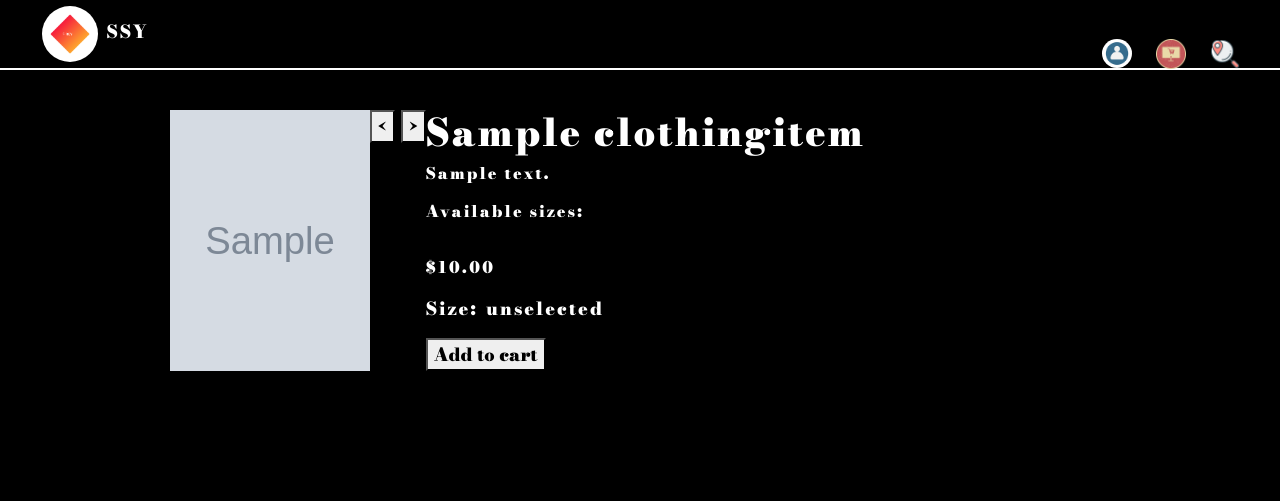
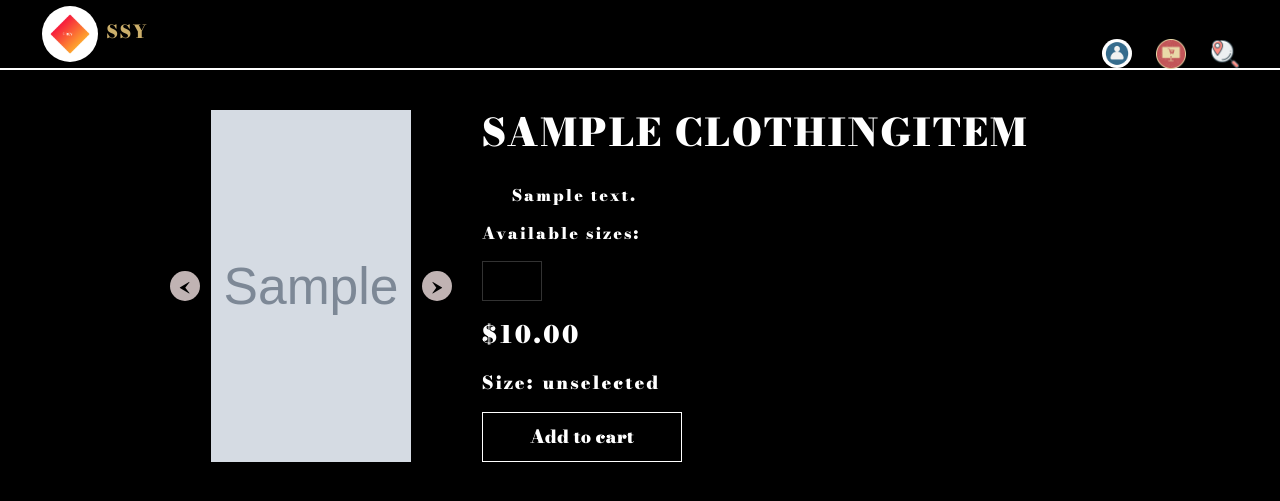
Before and after one commit to gitsergeev-SY/django_rev, a Django app: a page that uses main/templates/main/base.html in a window 1280 px wide. Shown: the top 501 px of the page. Run offline with Django 5.2, Linux system fonts and the light colour scheme; tables that the repository leaves empty hold one stand-in row (values such as "Sample post"); grey boxes marked "Sample" are stand-in pictures; some libraries are stand-ins or nearby versions.

Commit message:
поправили catalog

```diff
--- a/main/static/main/css/base.css
+++ b/main/static/main/css/base.css
@@ -227,3 +227,79 @@ input[type="number"]::-webkit-outer-spin-button {
 .card-info {
   padding-top: 20px;
 }
+/* detail */
+
+.detail-img {
+  position: relative;
+  display: flex;
+  justify-content: center;
+  width: 30%;
+  max-height: 800px;
+}
+
+.image-nav {
+  position: absolute;
+  top: 50%;
+  transform: translateY(-50%);
+  width: 100%;
+}
+.prev-btn,
+.next-btn {
+  background-color: #c0b3b3;
+  width: 30px;
+  height: 30px;
+  border-radius: 50%;
+  color: #000;
+  border: none;
+  font-size: 24px;
+  cursor: pointer;
+  padding: 0;
+}
+
+.detail-description {
+  margin-left: 30px;
+}
+.item-desc {
+  font-size: 22px;
+  max-width: 700px;
+  margin-top: 30px;
+  margin-left: 30px;
+}
+
+.sizes-list {
+  padding: 0;
+}
+
+.size-name {
+  width: 60px;
+  height: 40px;
+  background-color: #000;
+  border: 1px solid #323232;
+  transition: all 0.3s ease;
+  color: #fff;
+}
+
+.detail-price {
+  font-size: 24px;
+}
+
+.default-btn {
+  width: 200px;
+  height: 50px;
+  display: flex;
+  justify-content: center;
+  align-items: center;
+  background-color: #000;
+  color: #fff;
+  border: 1px solid #fff;
+  transition: all 0.4s ease;
+}
+.default-btn:hover {
+  opacity: 0.7;
+}
+.detail-selected {
+  border: 1px solid #fff;
+}
+.card-on-catalog {
+  color: #fff;
+}
--- a/main/templates/main/base.html
+++ b/main/templates/main/base.html
@@ -16,10 +16,10 @@
   </head>
   <body>
     <header class="header sticky-top d-flex align-items-center">
-      <div class="header-logo">
+      <a class="header-logo" href="{% url 'main:catalog' %}">
         <img src="{% static 'main/img/rev.png' %}" alt="" width="60" style="border-radius: 50%; border: solid 2px #000;" />
         <span>SSY</span>
-      </div>
+      </a>
       {% comment %} <div class="search">
         <form class="search_form" action="" id="search-form" style="display: none;"></form>
         <input type="text" name="q" class="form_input" placeholder="Search" />
--- a/main/templates/main/product/detail.html
+++ b/main/templates/main/product/detail.html
@@ -11,15 +11,15 @@
       {% for image in clothing_item.images.all %}
         <img src="{{ image.image.url }}" style="display: none;" class="detail-image" alt="{{ clothing_item.name }}" data-index="{{ forloop.counter0 }}" width="200" />
       {% endfor %}
-      <div class="image-nav">
+      <div class="image-nav d-flex justify-content-between">
         <button class="prev-btn">&lsaquo;</button>
         <button class="next-btn">&rsaquo;</button>
       </div>
     </div>
 
     <div class="detail-description">
-      <h2>{{ clothing_item.name }}</h2>
-      <h3 class="item-dexc">{{ clothing_item.description|linebreaks }}</h3>
+      <h2 class="text-uppercase">{{ clothing_item.name }}</h2>
+      <h3 class="item-desc">{{ clothing_item.description|linebreaks }}</h3>
       <div class="sizes">
         <p>
           Available sizes:<ul class="sizes-list d-flex gap-3">
--- a/main/templates/main/product/list.html
+++ b/main/templates/main/product/list.html
@@ -39,6 +39,7 @@
       <div class="card-container d-flex flex-wrap">
         {% for item in clothing_item %}
           <div class="card">
+            <a href="{% url "main:clothing_item_detail" item.slug %}" class="card-on-catalog">
               {% if item.image %}
               <img src="{{ item.image.url }}" alt="{{ item.name }}" class="product-image" />
               {% endif %}
@@ -46,6 +47,7 @@
                 <h5>{{ item.name }}</h5>
                 <p>${{ item.get_price_with_discount }}</p>
               </div>
+            </a>
           </div>
         {% empty %}
           <p>No products</p>
```
Lines whose indentation alone changed are shown as unchanged.
